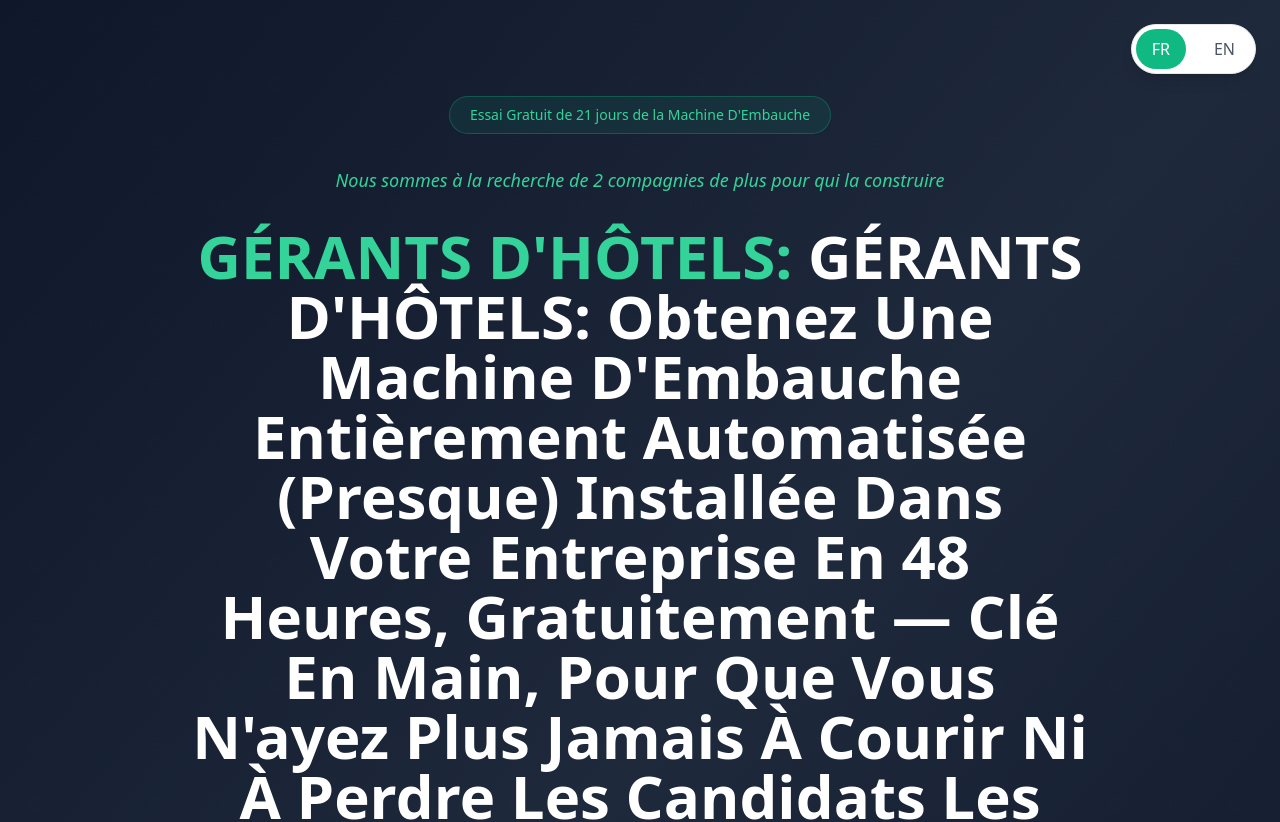
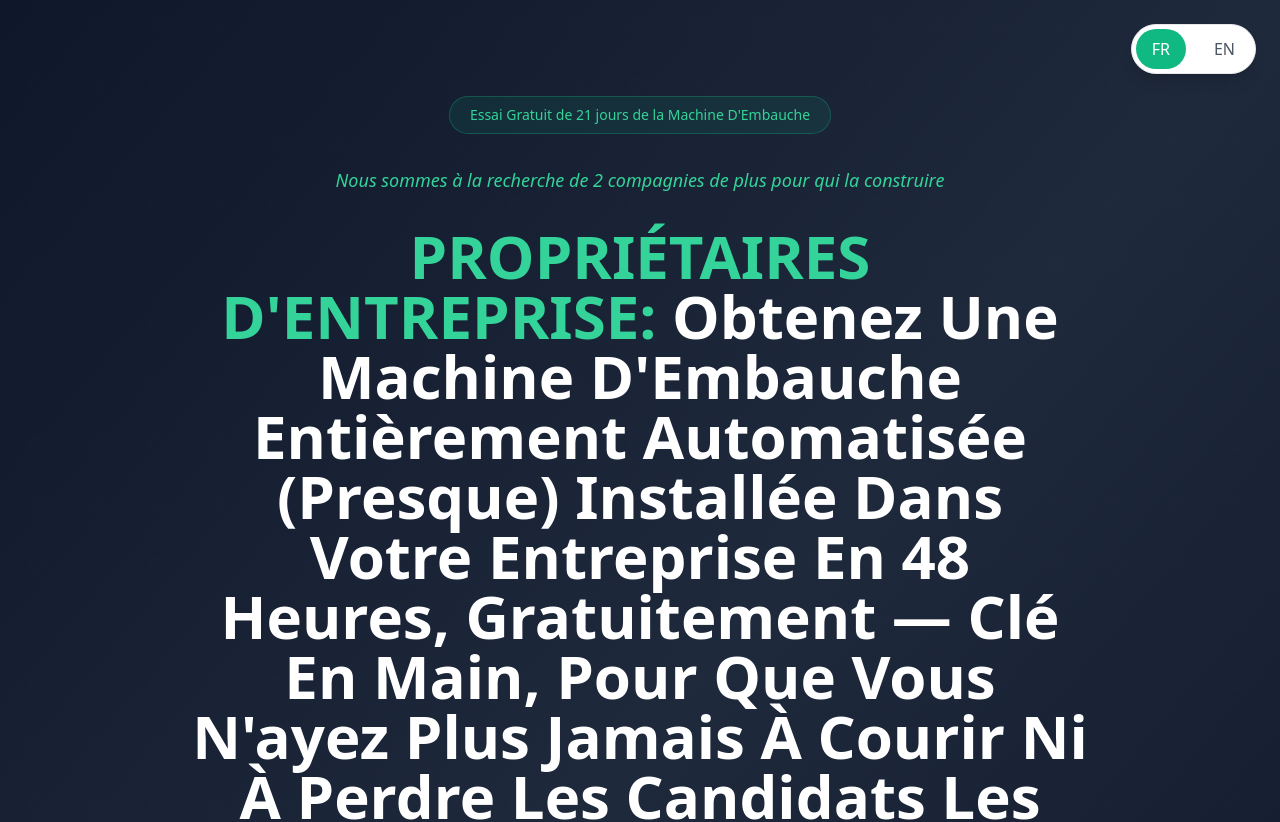
Before and after one commit to kokipoki9999/EN-FR, a React (Vite) app: page / in a window 1280 px wide. Shown: the top 822 px of the page. Built offline with nearby package versions, Linux system fonts and the light colour scheme.

Commit message:
Updated translations.ts

```diff
--- a/src/components/Hero.tsx
+++ b/src/components/Hero.tsx
@@ -26,7 +26,7 @@ export default function Hero() {
         <h1 className="text-4xl md:text-5xl lg:text-6xl font-bold leading-tight mb-8 max-w-4xl mx-auto text-center">
           {language === 'fr' ? (
             <>
-              <span className="text-emerald-400">GÉRANTS D'HÔTELS:</span> {t.hero.title}
+              <span className="text-emerald-400">PROPRIÉTAIRES D'ENTREPRISE:</span> {t.hero.title}
             </>
           ) : (
             <>
--- a/src/translations.ts
+++ b/src/translations.ts
@@ -3,7 +3,7 @@ export const translations = {
     hero: {
       badge: "Essai Gratuit de 21 jours de la Machine D'Embauche",
       lookingFor: "Nous sommes à la recherche de 2 compagnies de plus pour qui la construire",
-      title: "GÉRANTS D'HÔTELS: Obtenez Une Machine D'Embauche Entièrement Automatisée (Presque) Installée Dans Votre Entreprise En 48 Heures, Gratuitement — Clé En Main, Pour Que Vous N'ayez Plus Jamais À Courir Ni À Perdre Les Candidats Les Plus Qualifiés",
+      title: "Obtenez Une Machine D'Embauche Entièrement Automatisée (Presque) Installée Dans Votre Entreprise En 48 Heures, Gratuitement — Clé En Main, Pour Que Vous N'ayez Plus Jamais À Courir Ni À Perdre Les Candidats Les Plus Qualifiés",
       testimonial: "On a traité des dizaines de candidats avec ce système et ça nous a fait gagner une quantité de temps incroyable.",
       guarantee: "SI CETTE MACHINE NE RÉDUIT PAS VOTRE TEMPS D'ADMINISTRATION DE 50 À 86,67% (la rapidité retient les meilleurs candidats) VOUS NE PAYEZ PAS UN CENTIME. ET VOUS GARDEZ TOUT.",
       description: "Pour les hôteliers qui veulent pouvoir embaucher plus efficacement, minimiser au maximum le risque de perdre de bons candidats, toujours avoir des gens à appeler quand le besoin vient et éliminer 10 à 15 heures de travail administratif manuel chaotique et totalement évitable."
```
